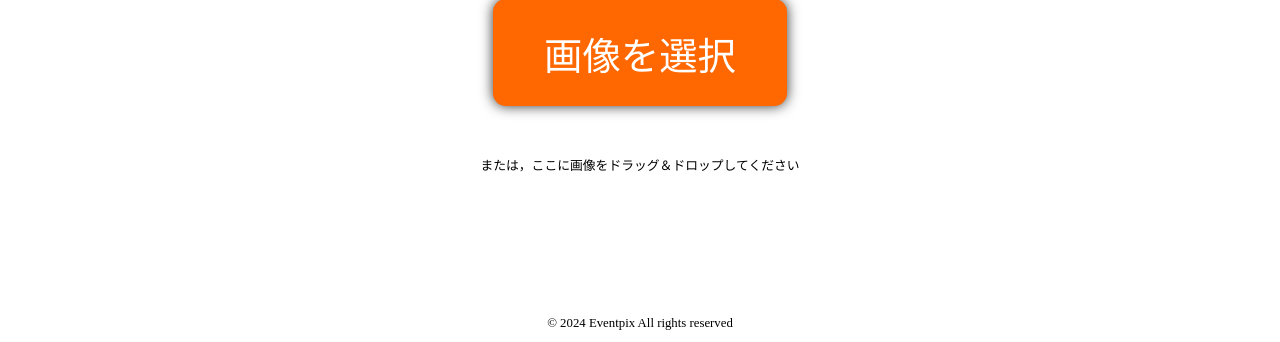
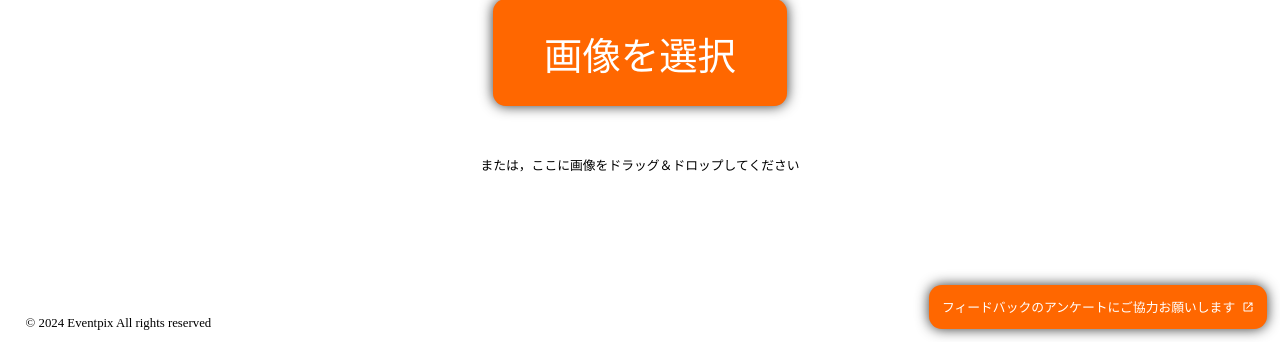
Before and after one commit to NAIST-Eventpix/eventpix_web, a Flask app: page / in a window 1280 px wide. Shown: the part 458-800 px from the top of the page. Run offline with Flask 3, Linux system fonts and the light colour scheme; some web fonts are replaced.

Commit message:
add link to form

```diff
--- a/src/eventpix/static/css/base.css
+++ b/src/eventpix/static/css/base.css
@@ -115,7 +115,8 @@ section {
 footer {
 	height: 2rem;
 	width: 100%;
-	text-align: center;
+	padding-left: 2rem;
+	text-align: left;
 }
 
 p {
@@ -153,3 +154,30 @@ p.small {
 		box-shadow: inset var(--box-shadow);
 	}
 }
+
+.questionnaire {
+	position: fixed;
+	right: 1rem;
+	bottom: 1rem;
+	padding: 0;
+	font-size: 1rem;
+
+	& > a {
+		display: flex;
+		gap: .5rem;
+		align-items: center;
+		padding: 1rem;
+		color: var(--color-main-text);
+		text-decoration: none;
+	}
+}
+
+.new-tab {
+	display: block;
+	width: 1em;
+	height: 1em;
+	mask-image: url('../image/open_in_new.svg');
+	--webkit-mask-image: url('../image/open_in_new.svg');
+	mask-size: cover;
+	--webkit-mask-size: cover;
+	background-color: var(--color-main-text);
--- a/src/eventpix/templates/base.html
+++ b/src/eventpix/templates/base.html
@@ -18,6 +18,9 @@
 	<main>
 		{% block content %}{% endblock %}
 	</main>
+	<div class="button questionnaire">
+		<a href="https://docs.google.com/forms/d/e/1FAIpQLSd2P1WxtFnaSl0tNC38gZfPH-kYp7C05taVk3w2E9JRM_I6Ig/viewform?usp=sf_link" target="blank">フィードバックのアンケートにご協力お願いします<span class="new-tab"></span></a>
+	</div>
 	<footer>&copy; 2024 Eventpix All rights reserved</footer>
 	{% block script %}{% endblock %}
 </body>
```
Also changed, not shown: src/eventpix/static/image/open_in_new.svg (added).
